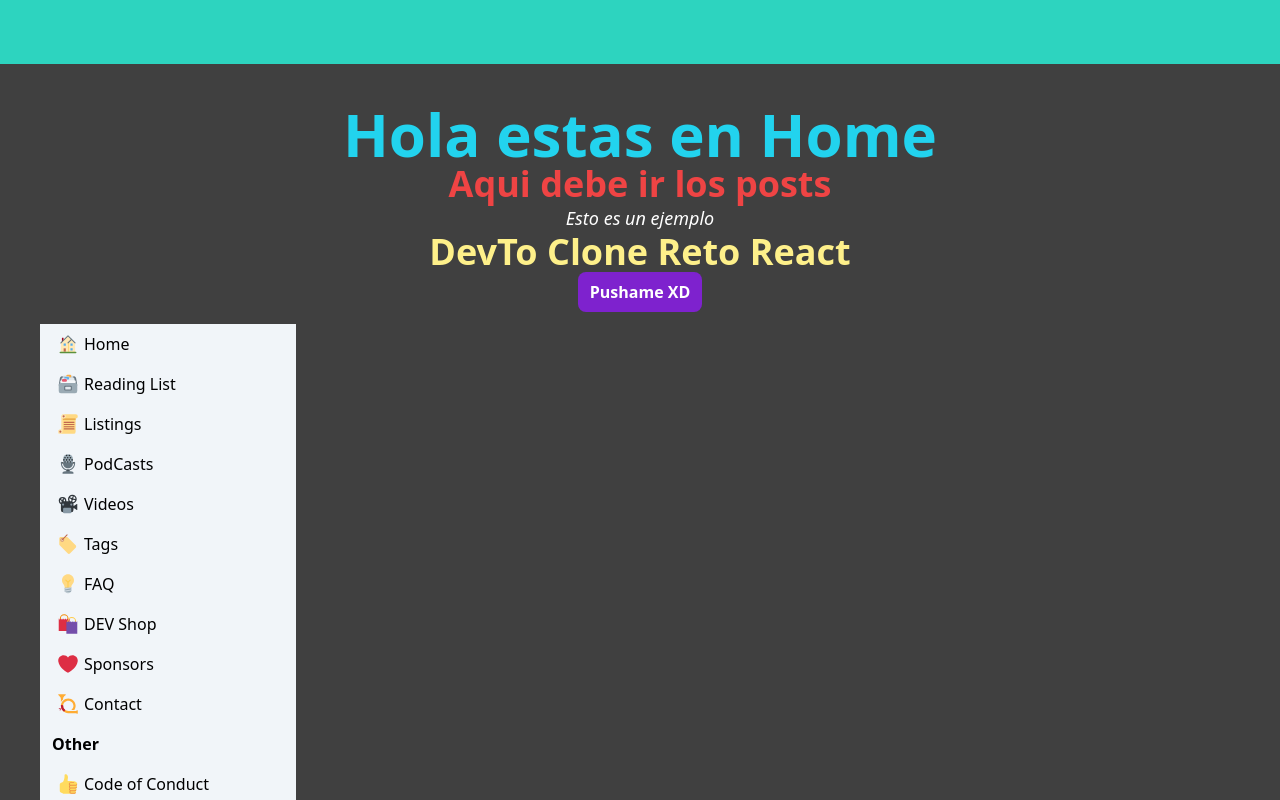
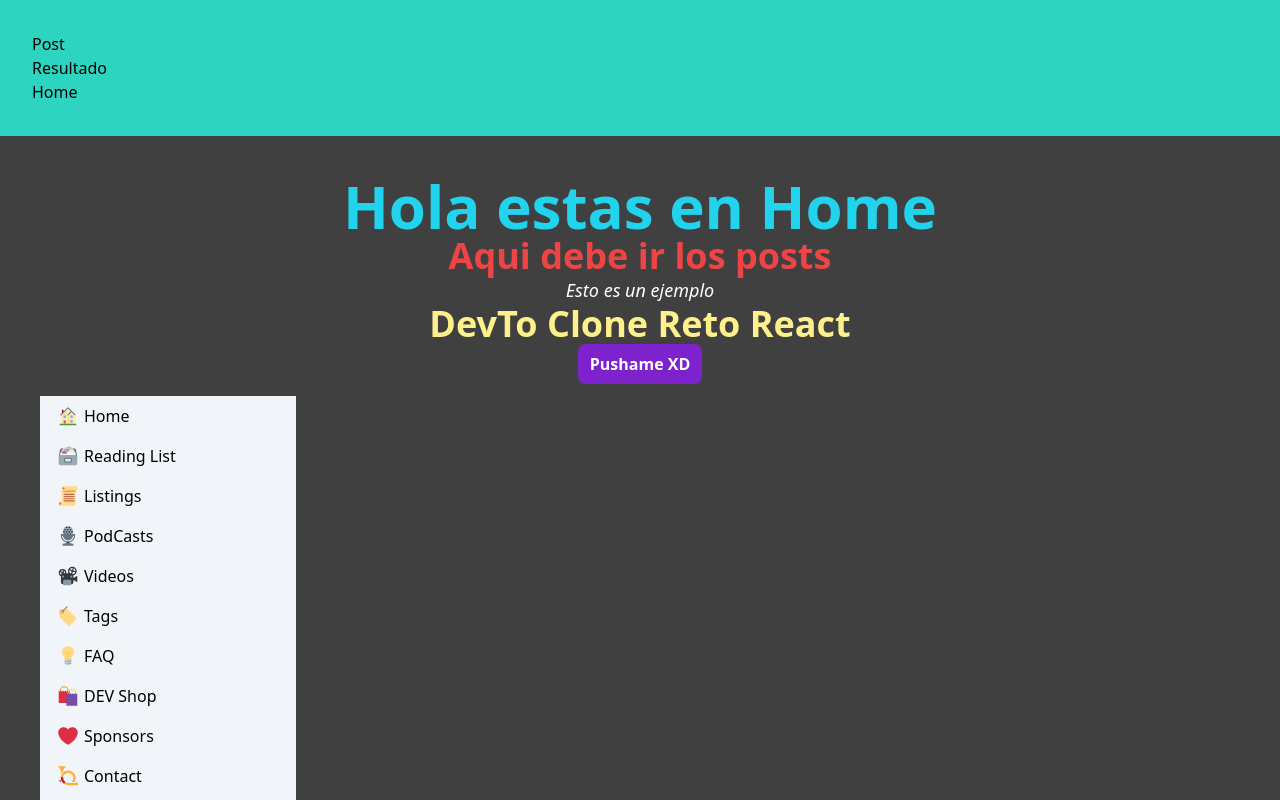
Before and after one commit to lacdev/devto-react-clone, a React (Create React App) app: page / in a window 1280 px wide. Shown: the top 800 px of the page. Built offline with nearby package versions, Linux system fonts and the light colour scheme.

Commit message:
Practica con Router

```diff
--- a/src/App.js
+++ b/src/App.js
@@ -1,6 +1,7 @@
 import{BrowserRouter, Route, Routes} from 'react-router-dom';
 
 //Components
+import { Navbar } from 'components/Navbar'
 
 
 
@@ -16,15 +17,19 @@ const App = () => {
   return (
 
     <BrowserRouter>
+
     <Routes>
-    <Route path="*" element={<NotFoundPage/>}></Route>
-    <Route path="/" element={<Home/>}> </Route>
-    <Route path="/Post" element={<Post/>}></Route>
-    <Route path="/Search" element={<Search/>}></Route>
-    <Route path="/CreatePost" element={<CreatePost/>}></Route>
+    <Route path="*" element={<NotFoundPage/>} />
+    <Route path="/" element={<Home/>} />
+    <Route path="/Post" element={<Post/>} />
+    <Route path="/Search" element={<Search/>} />
+    <Route path="/CreatePost" element={<CreatePost/>} />
 
     </Routes>
+
     </BrowserRouter>
+
+
 
   )
 }
--- a/src/components/Navbar.js
+++ b/src/components/Navbar.js
@@ -1,9 +1,22 @@
 import React from 'react'
+import {NavLink} from 'react-router-dom'
 
 function Navbar() {
     const navparent='flex items-center justify-between p-8 flex-wrap min-w-full bg-teal-400'
     return (
         <nav className={navparent}>
+            <ul>
+            <li>
+                    <NavLink to='/Post'>Post</NavLink>
+                </li>
+                <li>
+                    <NavLink to='/Search'>Resultado</NavLink>
+                </li>
+                <li>
+                    <NavLink to='/Home'>Home</NavLink>
+                </li>
+
+                </ul>
 
         </nav>
     )
--- a/src/pages/CreatePost.js
+++ b/src/pages/CreatePost.js
@@ -1,11 +1,11 @@
 import React from 'react'
 
-import { Navbar } from 'components/Navbar'
+
 import {Footer} from 'components/Footer'
 function CreatePost() {
     return (
         <div>
-            <Navbar/>
+
             <Footer/>
         </div>
     )
--- a/src/pages/Post.js
+++ b/src/pages/Post.js
@@ -1,12 +1,12 @@
 import React from 'react'
 
-import { Navbar } from 'components/Navbar'
+
 import { OnePostRightBar } from 'components/OnePostRightBar'
 import {Footer} from 'components/Footer'
 function Post() {
     return (
         <div>
-            <Navbar/>
+
             <OnePostRightBar/>
             <Footer/>
         </div>
--- a/src/pages/Search.js
+++ b/src/pages/Search.js
@@ -1,10 +1,10 @@
 import React from 'react'
-import { Navbar } from 'components/Navbar'
+
 import {Footer} from 'components/Footer'
 function Search() {
     return (
         <div>
-            <Navbar/>
+
             <Footer/>
         </div>
     )
```
